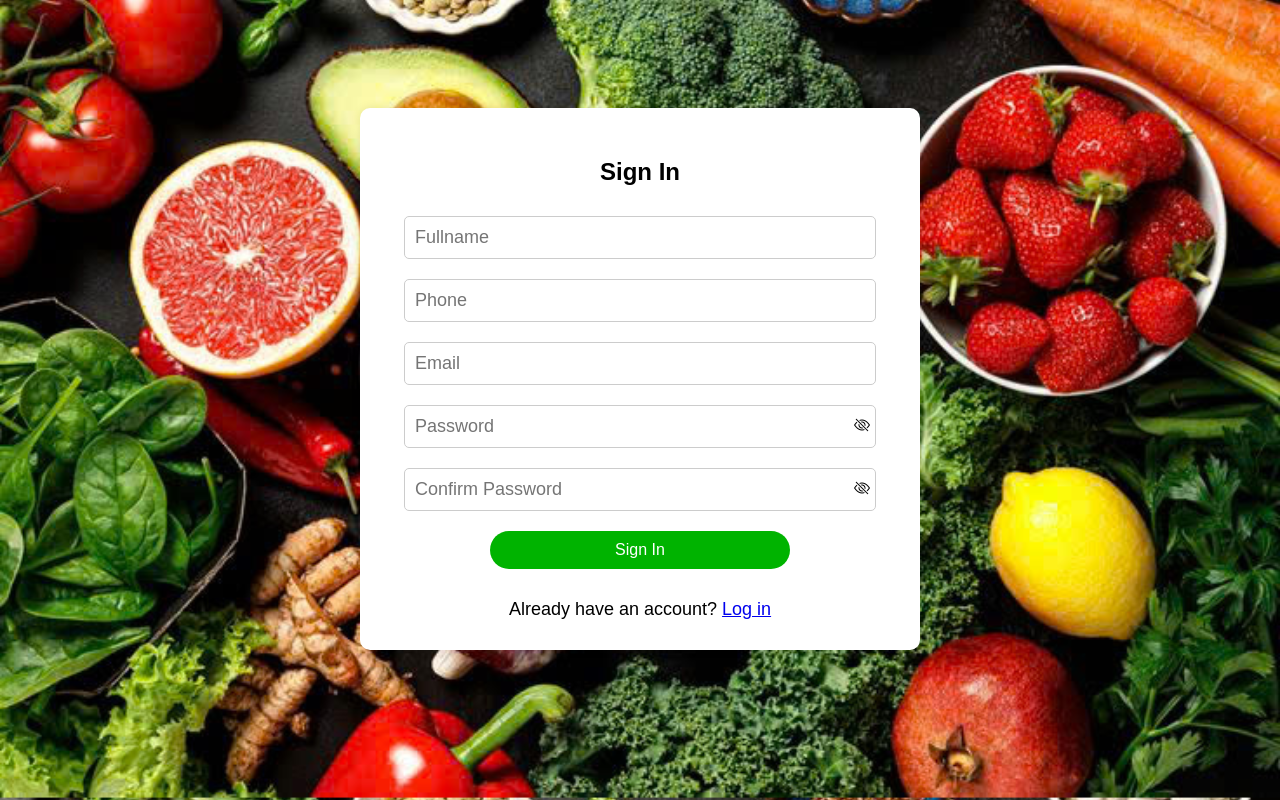
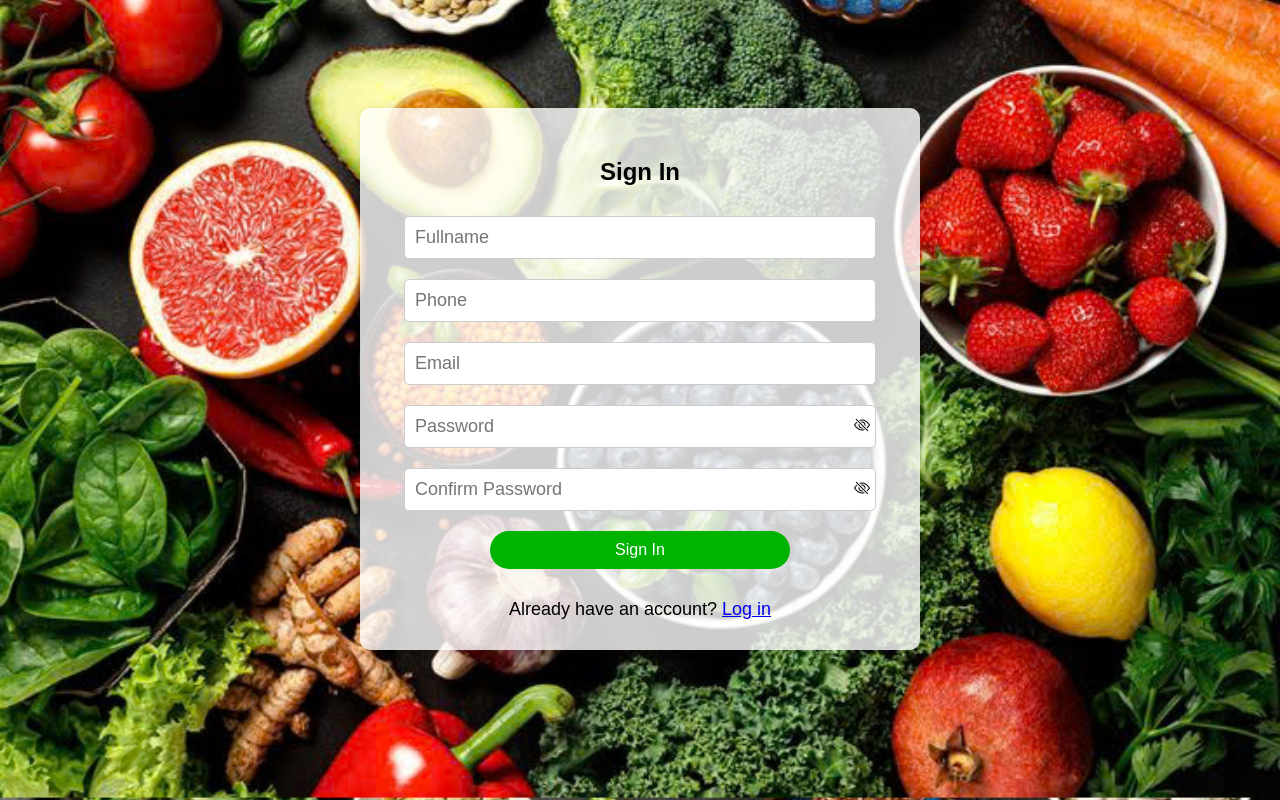
Before and after one commit to ToNga156/freshleaf_website, a PHP site: page /freshleaf_website/app/views/register.php in a window 1280 px wide. Run offline with PHP 8.4, Linux system fonts and the light colour scheme.

Commit message:
update interface register css

```diff
--- a/app/views/register.php
+++ b/app/views/register.php
@@ -27,6 +27,7 @@
             width: 500px;
             text-align: center;
             margin-top: 100px;
+            background-color: rgba(255, 255, 255, 0.8);
         }
         .container_register h2 {
             margin-bottom: 20px;
@@ -143,7 +144,6 @@
         const closeConfirmPassword = document.getElementById('close-confirmpassword');
         const openConfirmPassword = document.getElementById('open-confirmpassword');
         const confirmPasswordInput = document.querySelector('input[name="confirm_password"]');
-
         closeConfirmPassword.addEventListener('click', function() {
             confirmPasswordInput.setAttribute('type', 'text');
             closeConfirmPassword.classList.add('hidden');
```
